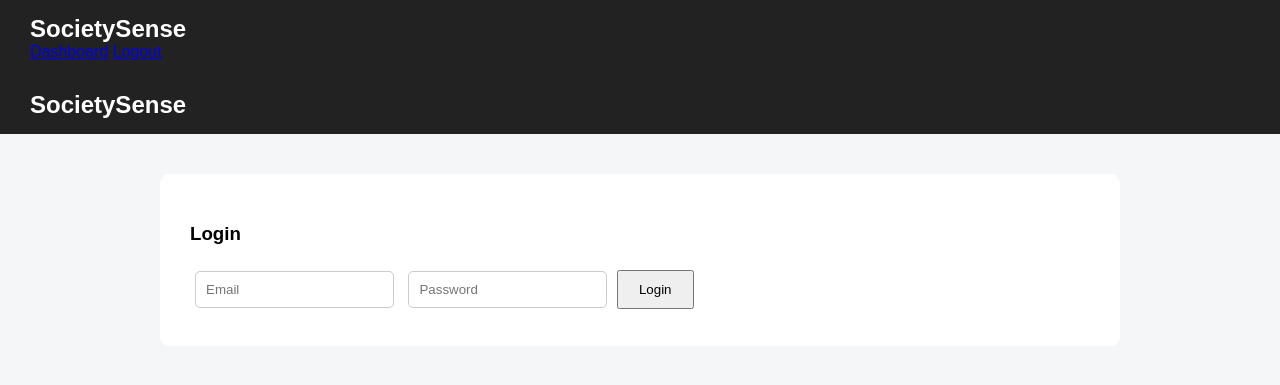
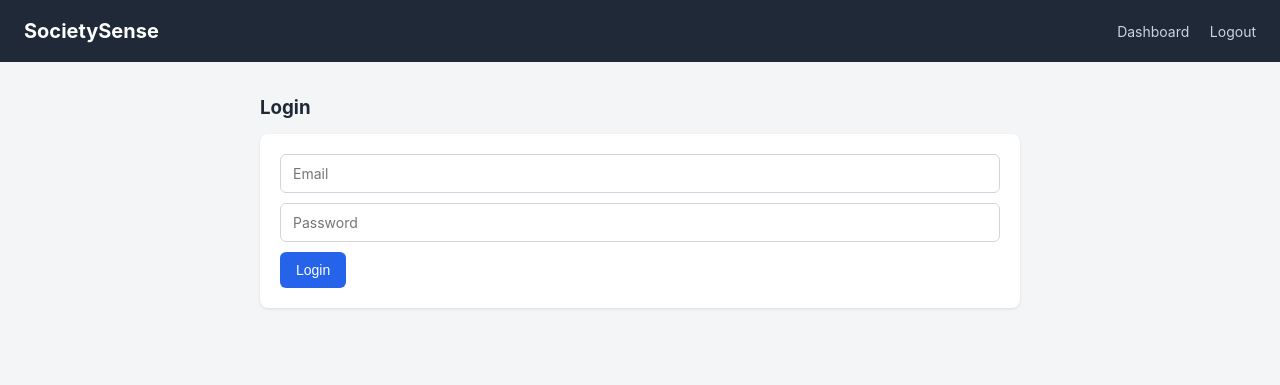
Before and after one commit to SurajSingh435/societysense, a FastAPI app: page /pages/login in a window 1280 px wide. Shown: the top 385 px of the page. Run offline with FastAPI, Linux system fonts and the light colour scheme; parts of the project's set-up code (start-up, migrations or seed data) failed here and were passed over; some libraries are stand-ins or nearby versions.

Commit message:
Add basic styling, fix duplicate nav

```diff
--- a/app/static/css/style.css
+++ b/app/static/css/style.css
@@ -1,49 +1,118 @@
+* {
+    box-sizing: border-box;
+    margin: 0;
+    padding: 0;
+}
+
 body {
-    margin: 0;
-    font-family: Arial, sans-serif;
-    background-color: #f4f6f8;
+    font-family: -apple-system, BlinkMacSystemFont, "Segoe UI", Roboto, sans-serif;
+    background: #f4f5f7;
+    color: #1a1a1a;
+    line-height: 1.5;
 }
 
 nav {
-    background-color: #222;
-    padding: 15px 30px;
+    background: #1f2937;
+    color: white;
+    padding: 16px 24px;
+    display: flex;
+    justify-content: space-between;
+    align-items: center;
 }
 
 nav h2 {
+    font-size: 20px;
+}
+
+nav a {
+    color: #cbd5e1;
+    text-decoration: none;
+    margin-left: 16px;
+    font-size: 14px;
+}
+
+nav a:hover {
     color: white;
-    margin: 0;
 }
 
 main {
-    max-width: 900px;
-    margin: 40px auto;
-    background: white;
-    padding: 30px;
-    border-radius: 10px;
+    max-width: 800px;
+    margin: 32px auto;
+    padding: 0 20px;
 }
 
-input,
-select,
-textarea {
-    padding: 10px;
-    margin: 8px 5px;
-    border: 1px solid #ccc;
-    border-radius: 5px;
+h3 {
+    margin-bottom: 12px;
+    margin-top: 24px;
+    color: #1f2937;
+}
+
+form {
+    background: white;
+    padding: 20px;
+    border-radius: 8px;
+    box-shadow: 0 1px 3px rgba(0,0,0,0.1);
+    margin-bottom: 20px;
+    display: flex;
+    flex-direction: column;
+    gap: 10px;
+}
+
+input, select, textarea {
+    padding: 10px 12px;
+    border: 1px solid #d1d5db;
+    border-radius: 6px;
+    font-size: 14px;
+    font-family: inherit;
 }
 
 textarea {
-    min-height: 100px;
-    width: 100%;
+    resize: vertical;
+    min-height: 70px;
 }
 
 button {
-    padding: 10px 20px;
+    background: #2563eb;
+    color: white;
+    border: none;
+    padding: 10px 16px;
+    border-radius: 6px;
+    font-size: 14px;
     cursor: pointer;
+    font-weight: 500;
+    width: fit-content;
+}
+
+button:hover {
+    background: #1d4ed8;
 }
 
 .complaint-card {
-    border: 1px solid #ddd;
-    padding: 15px;
-    margin: 10px 0;
+    background: white;
+    padding: 16px 20px;
     border-radius: 8px;
+    box-shadow: 0 1px 3px rgba(0,0,0,0.08);
+    margin-bottom: 12px;
+    border-left: 4px solid #2563eb;
 }
+
+.complaint-card p {
+    font-size: 13px;
+    color: #6b7280;
+    margin-top: 4px;
+}
+
+.complaint-card strong {
+    font-size: 16px;
+    color: #1a1a1a;
+}
+
+.duplicate-warning {
+    color: #d97706 !important;
+    font-weight: 500;
+}
+
+.complaint-card select {
+    margin-top: 8px;
+    width: auto;
+}
--- a/app/templates/base.html
+++ b/app/templates/base.html
@@ -24,10 +24,6 @@
       </div>
     </nav>
 
-    <nav>
-      <h2>SocietySense</h2>
-    </nav>
-
     <main>{% block content %} {% endblock %}</main>
   </body>
 </html>
```
